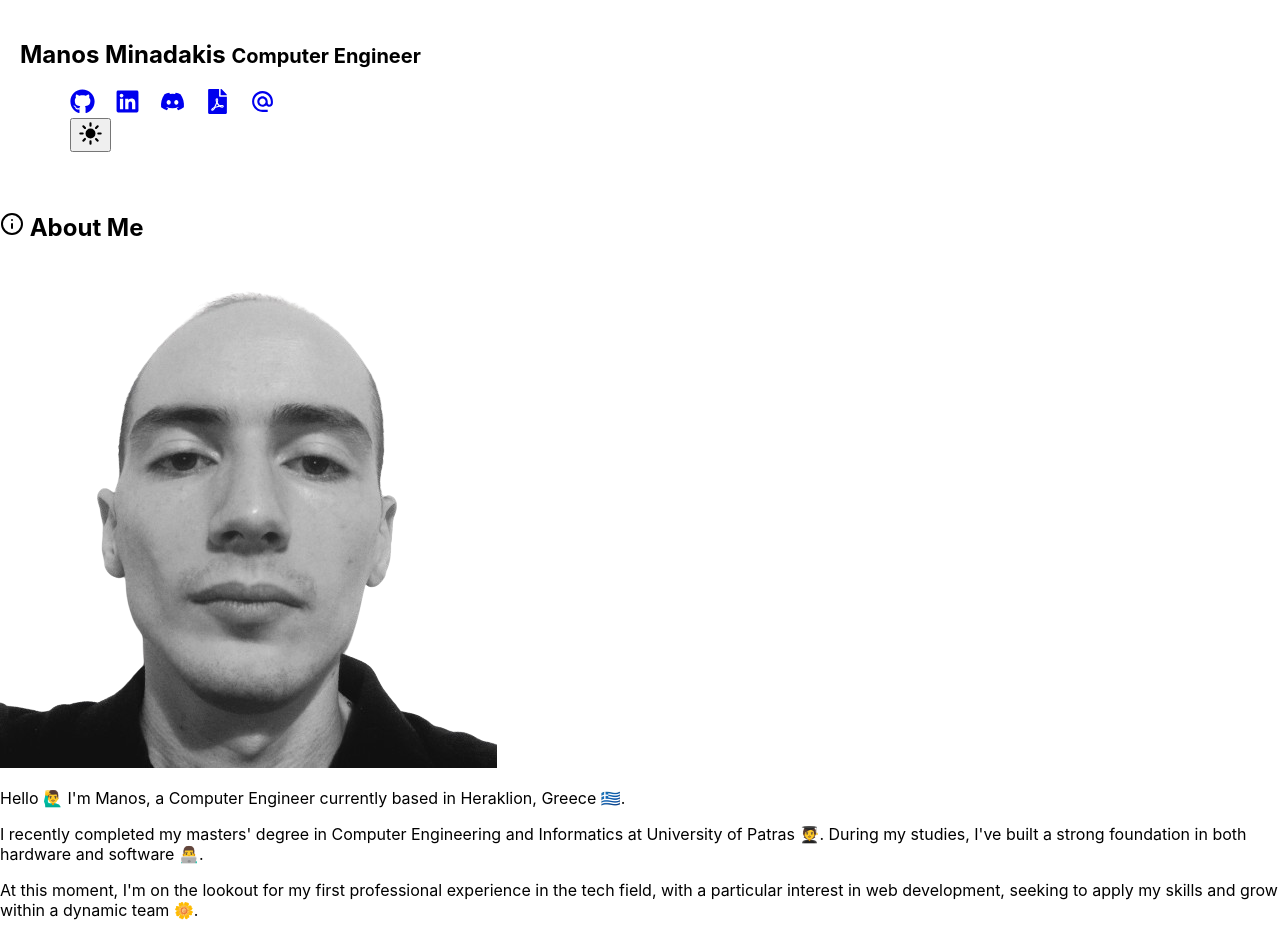
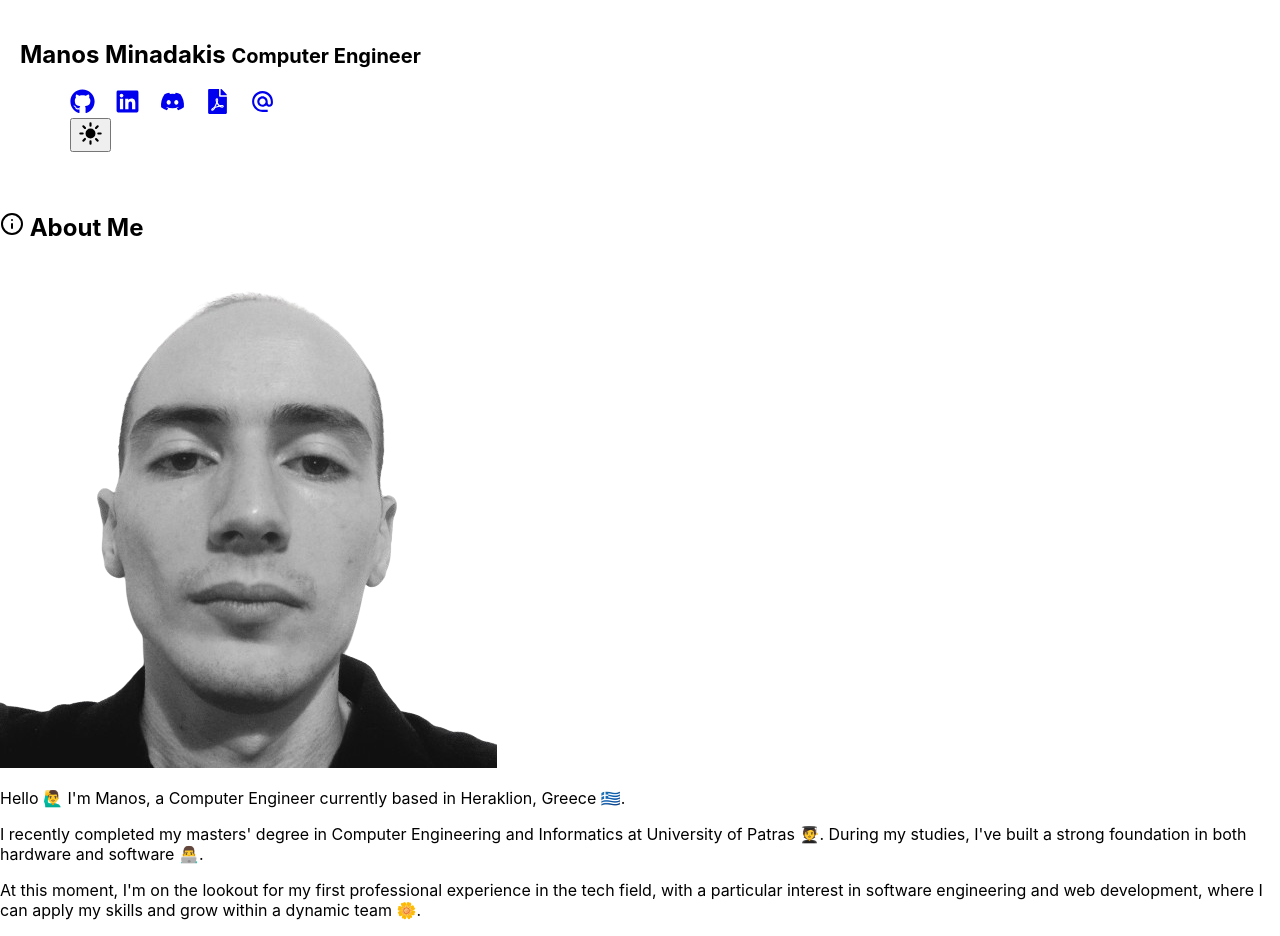
Before and after one commit to manosmin/manosmin.github.io, a React (Create React App) app: page / in a window 1280 px wide. Shown: the top 936 px of the page. Built offline with nearby package versions, Linux system fonts and the light colour scheme.

Commit message:
fixed about me

```diff
--- a/src/components/About.js
+++ b/src/components/About.js
@@ -34,7 +34,7 @@ const About = () => {
                 I recently completed my masters' degree in Computer Engineering and Informatics at University of Patras 🧑‍🎓. During my studies, I've built a strong foundation in both hardware and software 👨‍💻.
               </p>
               <p ref={containerRef5} className={`${isVisible5 && 'animate-fade-in'} opacity-0`} style={{ "--delay": 0.4 + "s" }}>
-                At this moment, I'm on the lookout for my first professional experience in the tech field, with a particular interest in <span className='font-medium'> web development</span>, seeking to apply my skills and grow within a dynamic team 🌼.
+                At this moment, I'm on the lookout for my first professional experience in the tech field, with a particular interest in software engineering and web development, where I can apply my skills and grow within a dynamic team 🌼.
               </p>
               <p ref={containerRef6} className={`${isVisible6 && 'animate-fade-in'} opacity-0`} style={{ "--delay": 0.4 + "s" }}>I'm eager to contribute to real-world projects and make a meaningful impact, so feel free to <a className="hover:underline" href="mailto:manosmin@hotmail.com">contact me</a> for related opportunities 🌍.</p>
         </div>
```
